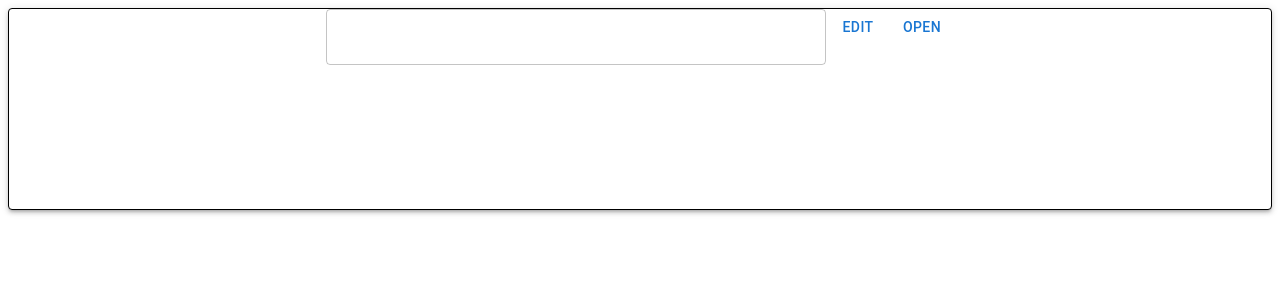
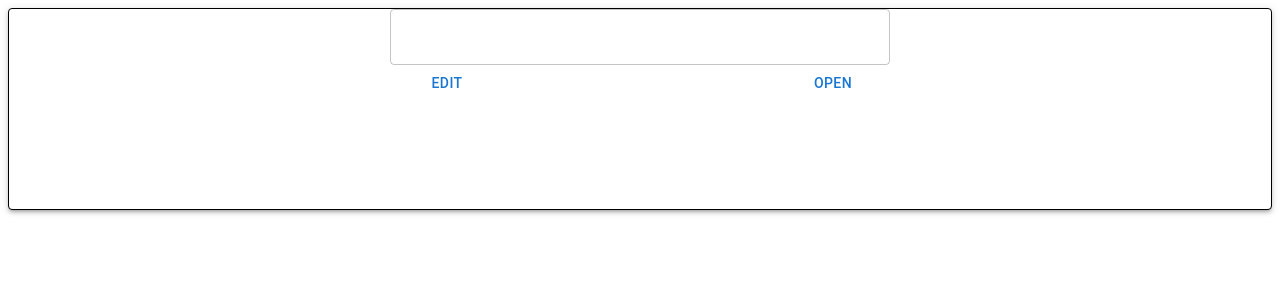
Before and after one commit to BobbyKJH/url_edit, a React (Vite) app: page / in a window 1280 px wide. Shown: the top 300 px of the page. Built offline with nearby package versions, Linux system fonts and the light colour scheme.

Commit message:
Feat : urlEdit FC
- url Edit 조건 함수 생성

```diff
--- a/src/page/HomePage.tsx
+++ b/src/page/HomePage.tsx
@@ -1,7 +1,7 @@
 import React, { useState } from "react";
 /** Style */
 import { Button, TextField } from "@mui/material";
-import { HomaPagePaper } from "@/page/HomePage.styled"
+import { HomaPagePaper, HomePageButtonGroup } from "@/page/HomePage.styled";
 
 const HomePage: React.FC = () => {
   const [url, setUrl] = useState("");
@@ -11,20 +11,29 @@ const HomePage: React.FC = () => {
     setUrl(value);
   };
 
+  /** URL Includes 조건 */
+  const urlEdit = (string: string) => {
+    return url.includes(string);
+  }
+
   /** URL Query 제거 기능 */
   const handleUrlEdit = (event: React.FormEvent) => {
     event.preventDefault();
-    if(url.includes("?")){
+    if(urlEdit("?")){
       setUrl(url.substring(0, url.indexOf("?", 0)))
-    } else {
+    }
+    if(urlEdit("#")){
+      setUrl(url.substring(0, url.indexOf("#", 0)))
+    }
+    if(!urlEdit("#") && !urlEdit("?")) {
       alert("query가 존재하지 않습니다.")
     }
   }
 
   const handleLink = (event: React.FormEvent) => {
     event.preventDefault();
-    if(!url.includes("?")){
-      /** URL Query 복사 기능 */
+    if(!urlEdit("?")){
+      /** URL Query 제거 후 복사 기능 */
       window.navigator.clipboard.writeText(url)
       /** URL OPEN */
       setTimeout(() => {
@@ -44,8 +53,11 @@ const HomePage: React.FC = () => {
           sx={{ width: "500px" }}
         />
 
-        <Button type={url.includes("?") ? "submit" : "button"} onClick={handleUrlEdit}>Edit</Button>
-        <Button type={!url.includes("?") ? "button" : "button"} onClick={handleLink}>OPEN</Button>
+        <HomePageButtonGroup>
+          <Button type={urlEdit("?") || urlEdit("#") ? "submit" : "button"} onClick={handleUrlEdit}>Edit</Button>
+          <Button type={!urlEdit("?") || !urlEdit("#") ? "button" : "button"} onClick={handleLink}>OPEN</Button>
+        </HomePageButtonGroup>
+
       </form>
     </HomaPagePaper>
   )
```
